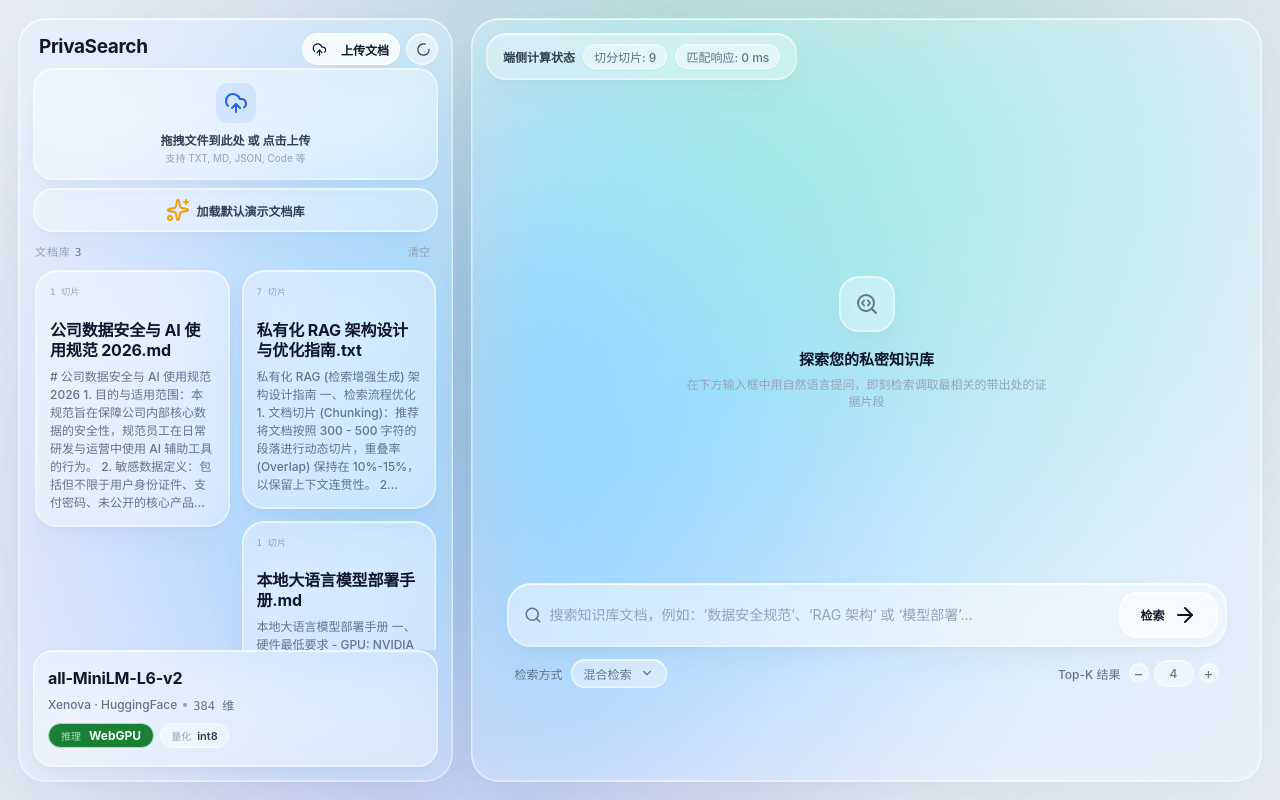
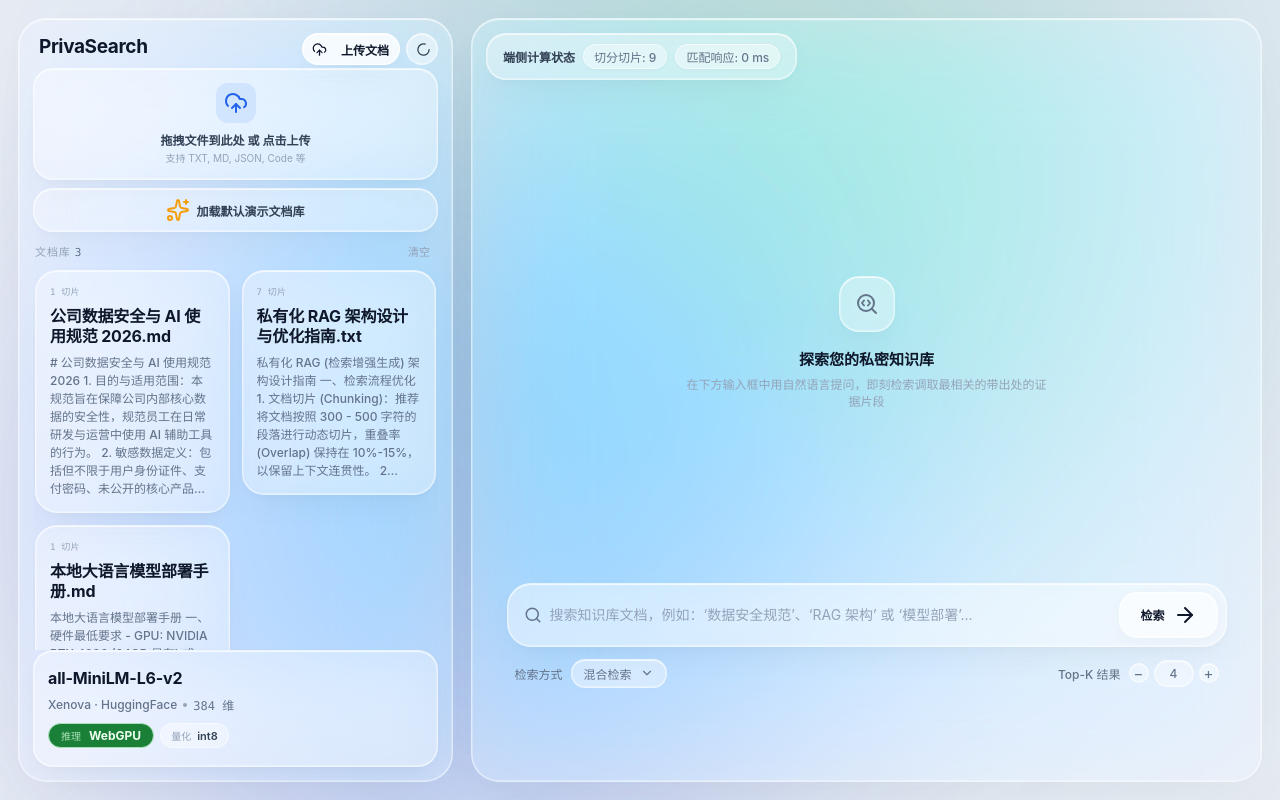
Before and after one commit to Fooxygen/Memoria, a website built with Vite: page index.html in a window 1280 px wide. Built offline with nearby package versions, Linux system fonts and the light colour scheme.

Commit message:
🎨 调整瀑布流

```diff
--- a/index.html
+++ b/index.html
@@ -45,7 +45,7 @@
 					<button id="btn_clear_docs" class="shelf_clear" type="button">清空</button>
 				</div>
 
-				<div id="doc_list" class="doc_shelf" role="list"></div>
+				<div id="doc_list" class="doc_waterfall" role="list"></div>
 			</section>
 
 			<section class="page_view" id="page_queue" data-page="queue" hidden>
--- a/src/app/render.ts
+++ b/src/app/render.ts
@@ -54,8 +54,10 @@ export function render_queue_cards(items: QueueCardItem[]): string {
             const label = it.status === "run" ? "终止任务" : "清除记录";
             return `
                 <article class="doc_card card ${status_class}" role="listitem" data-key="${text_escape_html(it.title)}">
-                    <span class="doc_card_status" aria-hidden="true"></span>
-                    <h3 class="doc_card_title" title="${text_escape_html(it.title)}">${text_escape_html(it.title)}</h3>
+                    <div class="doc_card_head">
+                        <span class="doc_card_status" aria-hidden="true"></span>
+                        <h3 class="doc_card_title" title="${text_escape_html(it.title)}">${text_escape_html(it.title)}</h3>
+                    </div>
                     <button class="doc_card_action" type="button" title="${label}" aria-label="${label}">
                         <i data-lucide="${icon}"></i>
                     </button>
--- a/src/main.ts
+++ b/src/main.ts
@@ -64,13 +64,38 @@ let chunks: TextChunk[] = [];
 let search_mode_value: SearchMode = SEARCH_DEFAULTS.mode;
 const opened_docs = new Set<string>();
 
+function mount_docs_waterfall(html: string, empty_html: string): void {
+    if (!html.trim()) {
+        doc_list.innerHTML = empty_html;
+        return;
+    }
+    const host = document.createElement("div");
+    host.innerHTML = html;
+    const cards = Array.from(host.children) as HTMLElement[];
+
+    const col_a = document.createElement("div");
+    col_a.className = "doc_waterfall_col";
+    const col_b = document.createElement("div");
+    col_b.className = "doc_waterfall_col";
+    doc_list.innerHTML = "";
+    doc_list.append(col_a, col_b);
+
+    cards.forEach((card, index) => {
+        if (index % 2 === 0) col_a.appendChild(card);
+        else col_b.appendChild(card);
+    });
+}
+
 function process_documents(): void {
     chunks = documents.flatMap((doc) => text_chunk_document(doc));
 
     doc_count.textContent = String(documents.length);
     stat_chunks.textContent = `切分切片: ${chunks.length}`;
 
-    doc_list.innerHTML = documents.length === 0 ? render_lib_empty() : render_lib_items(documents, chunks);
+    mount_docs_waterfall(
+        documents.length === 0 ? "" : render_lib_items(documents, chunks),
+        render_lib_empty(),
+    );
     btn_clear_docs.hidden = documents.length === 0;
     refresh_icons();
 }
--- a/src/style.css
+++ b/src/style.css
@@ -1194,15 +1194,37 @@ mark.highlight_mark,
 	padding: 2px 2px 6px;
 }
 
+.doc_waterfall {
+	flex: 1;
+	min-width: 0;
+	width: 100%;
+	min-height: 0;
+	overflow-y: auto;
+	overflow-x: hidden;
+	display: flex;
+	gap: 12px;
+	padding: 2px 2px 6px;
+	overscroll-behavior: contain;
+}
+
+.doc_waterfall_col {
+	flex: 1;
+	min-width: 0;
+	display: flex;
+	flex-direction: column;
+}
+
 .doc_card {
 	position: relative;
 	display: flex;
 	flex-direction: column;
 	align-items: flex-start;
 	gap: 8px;
+	min-width: 0;
+	flex-shrink: 0;
 	break-inside: avoid;
 	margin-bottom: 12px;
-	padding: 25% 14px 14px;
+	padding: 14px;
 	cursor: pointer;
 	overflow: hidden;
 	text-align: left;
@@ -1235,9 +1257,6 @@ mark.highlight_mark,
 }
 
 .doc_card_meta {
-	position: absolute;
-	top: 14px;
-	left: 14px;
 	font-size: 9px;
 	font-family: var(--mono);
 	font-weight: var(--text-soft-w);
@@ -1268,12 +1287,23 @@ mark.highlight_mark,
 	overflow: hidden;
 }
 
+.doc_card_head {
+	display: flex;
+	align-items: center;
+	gap: 8px;
+	width: 100%;
+	min-width: 0;
+}
+
+.doc_card_head .doc_card_title {
+	flex: 1;
+	min-width: 0;
+}
+
 .doc_card_status {
-	position: absolute;
-	top: 14px;
-	left: 14px;
 	width: 10px;
 	height: 10px;
+	flex-shrink: 0;
 	border-radius: 50%;
 	background: var(--text-faint-c);
 }
```
